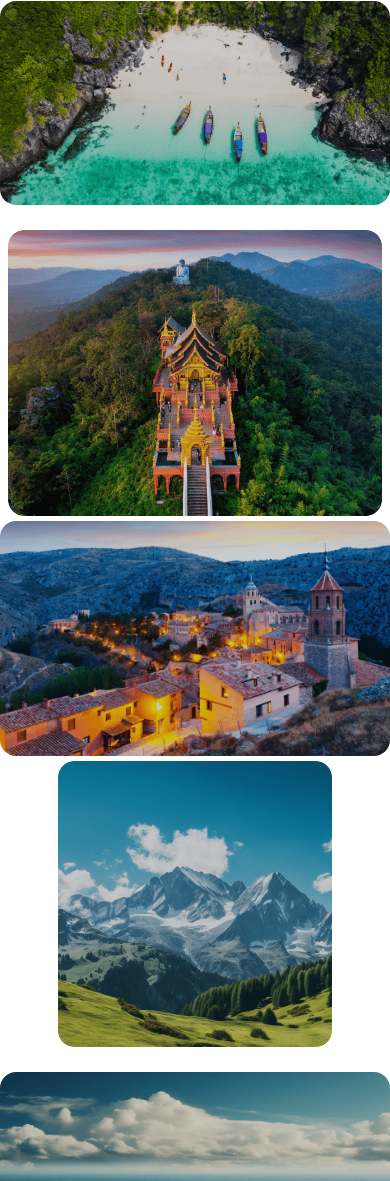
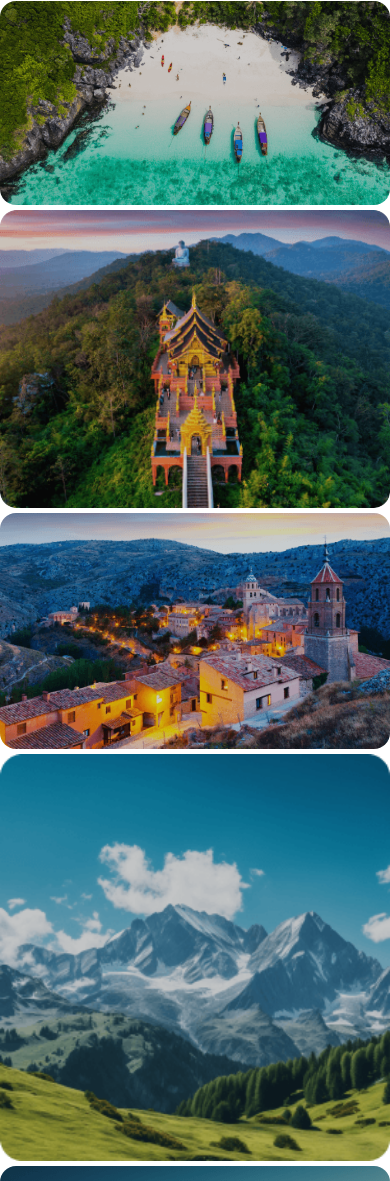
Before and after one commit to Narzis111/Triump-Travel-Responsive, a plain HTML site: page index.html in a window 390 px wide. Shown: the part 2232-3413 px from the top of the page. Drawn offline with nearby package versions, Linux system fonts and the light colour scheme.

Commit message:
destination image width fixed

```diff
--- a/styles/responsive.css
+++ b/styles/responsive.css
@@ -84,6 +84,10 @@ main{
     object-fit: cover;
     border-radius: 12px;
 }
+.row2 > div{
+    width: 100%;
+    height: 100%;
+}
 .popular{
     margin: 0 auto;
     padding: 20px;
@@ -94,6 +98,9 @@ main{
 .popular, .card-container, .card-row1, .row1, .row2, .row3 {
     display: flex;
     flex-direction: column;
+}
+.row1, .row2, .row3 {
+   margin-bottom: 5px;
 }
 .popular-content, .popular-img, .card1, .card2, .card-row2{
     width: 100%;
```
